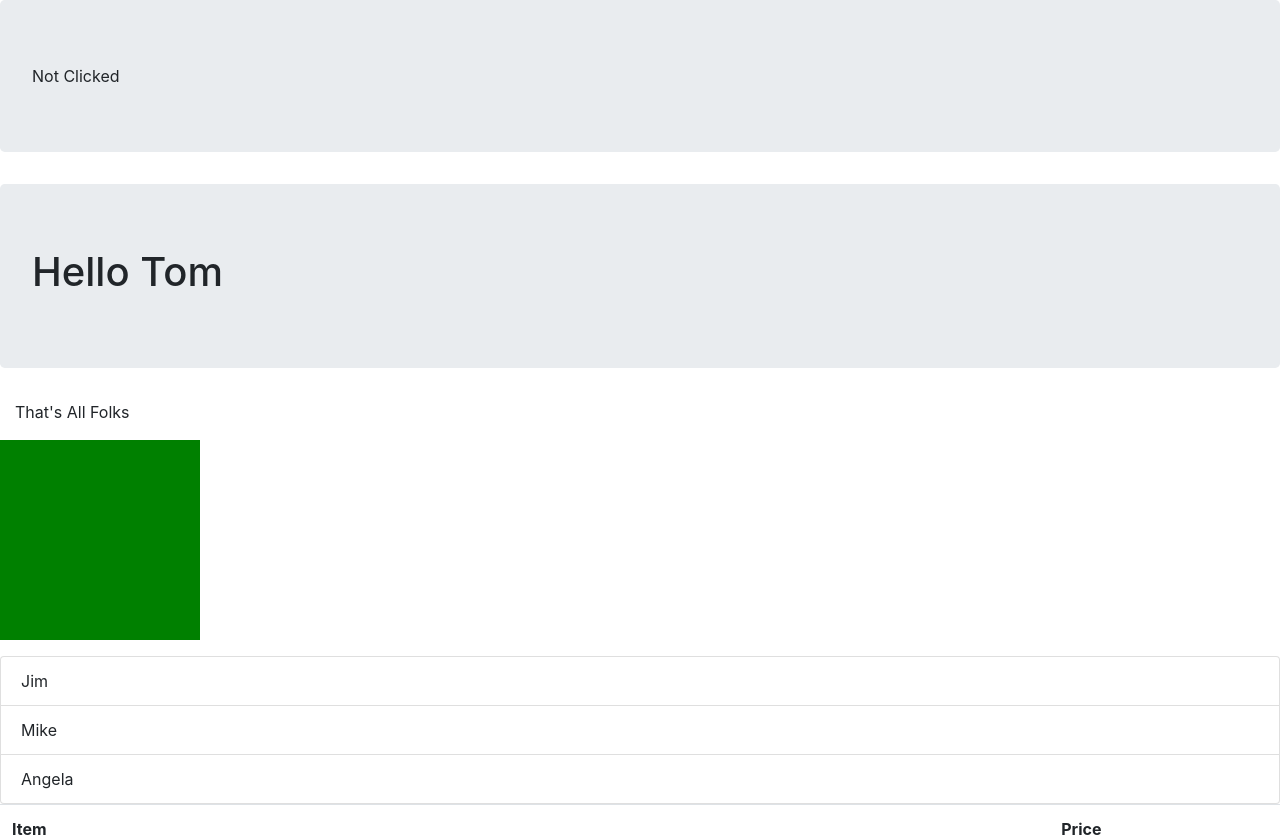
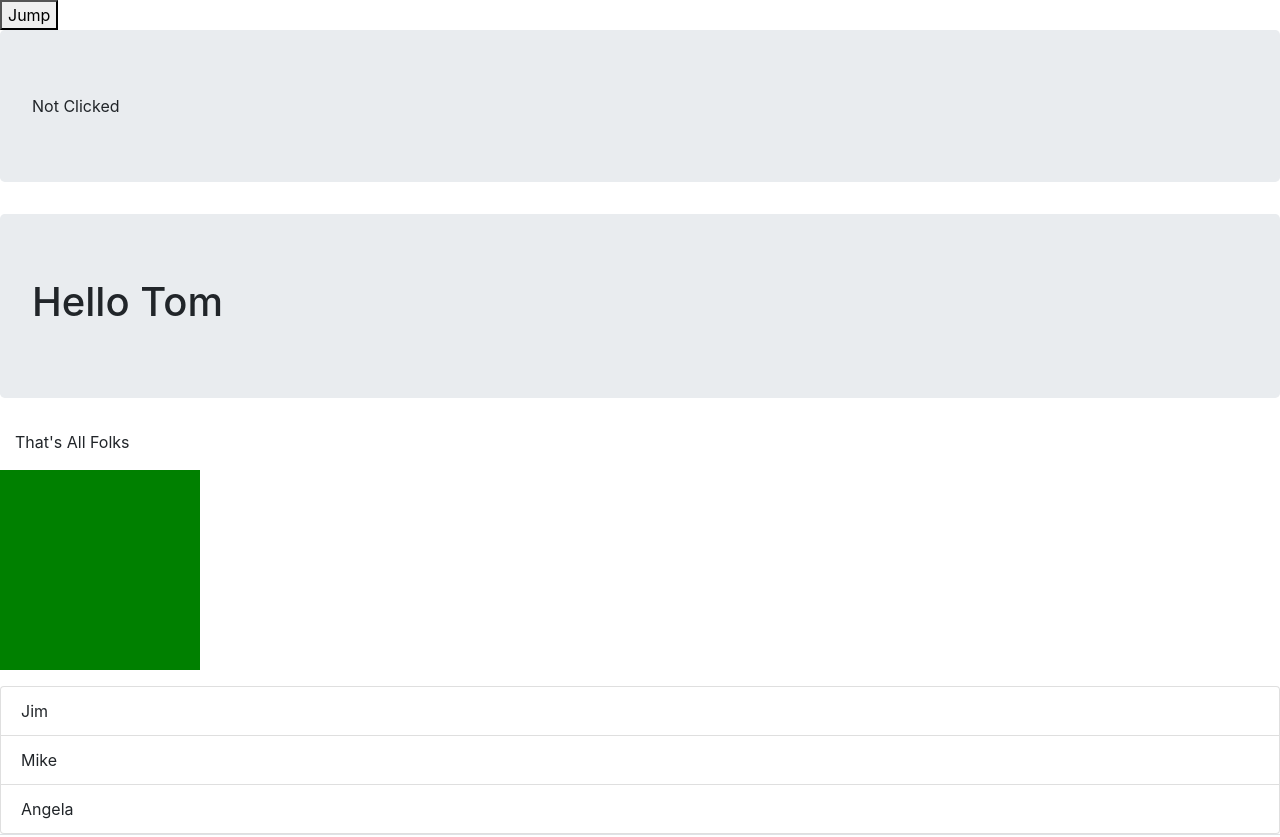
Before and after one commit to tom-meyrick/first-react-project, a React (Create React App) app: page / in a window 1280 px wide. Shown: the top 837 px of the page. Built offline with nearby package versions, Linux system fonts and the light colour scheme.

Commit message:
Completed CatchMeIfYouCan

```diff
--- a/src/App.js
+++ b/src/App.js
@@ -6,10 +6,11 @@ import Clicked from './Clicked';
 import ToggleText from './ToggleText';
 import Counter from './Counter';
 import StepCounter from './StepCounter';
-
+import CatchMeIfYouCan from './CatchMeIfYouCan';
 
 const App = () => (
     <>
+    <CatchMeIfYouCan jump={100} />
     <Clicked />
     <Stuff />
     <Appify />
--- /dev/null
+++ b/src/CatchMeIfYouCan.js
@@ -0,0 +1,23 @@
+import React, { Component } from 'react';
+
+class CatchMeIfYouCan extends Component
+{
+    constructor(props) {
+        super(props);
+        this.state = { position: 0 };
+        this.handleClick = this.handleClick.bind(this);
+    }
+
+    handleClick() {
+        this.setState({ position: this.state.position + this.props.jump})
+    }
+
+    render() {
+    let placement = this.state.position;
+    return (
+        <button onClick={this.handleClick} style={{marginTop: placement}}>Jump</button>
+    );
+    }
+}
+
+export default CatchMeIfYouCan;
```
